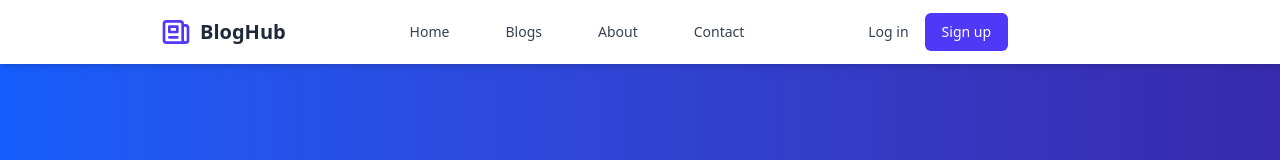
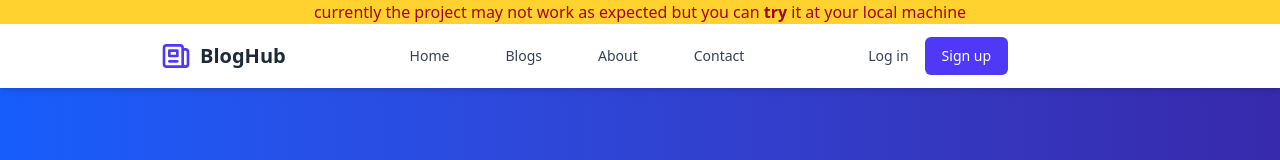
Before and after one commit to sachinpoudel/A-Full-Stack-Blog-App, a React (Vite) app in the folder frontend/: page /home in a window 1280 px wide. Shown: the top 160 px of the page. Built offline with nearby package versions, Linux system fonts and the light colour scheme; no server answers.

Commit message:
banner added

```diff
--- a/frontend/src/components/Navbar.jsx
+++ b/frontend/src/components/Navbar.jsx
@@ -8,6 +8,7 @@ const Navbar = () => {
 
   return (
     <nav className="bg-white shadow-md sticky top-0 z-50">
+      <div className="text-center text-red-800 bg-amber-300">currently the project may not work as expected but you can <Link to="https://github.com/sachinpoudel/A-Full-Stack-Blog-App"><span className="font-bold text-blue">try</span></Link> it at your local machine</div>
       <div className="max-w-5xl mx-auto px-4 sm:px-6 lg:px-8">
         <div className="flex justify-between h-16">
           <div className="flex items-center">
```
